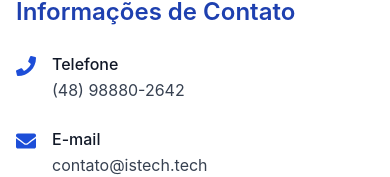
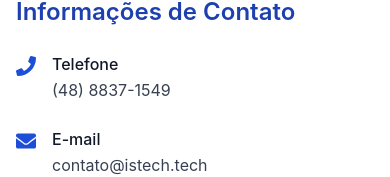
Before and after one commit to ISMendys/istech2, a React (Vite) app: page / in a window 390 px wide. Shown: the part 5340-5517 px from the top of the page. Built offline with nearby package versions, Linux system fonts and the light colour scheme.

Commit message:
Updates contact phone number
Updates the displayed contact phone number to reflect the correct information.

```diff
--- a/src/components/Contact.tsx
+++ b/src/components/Contact.tsx
@@ -235,7 +235,7 @@ const Contact = () => {
                   <FaPhone className="text-blue-700 mt-1 mr-4 text-xl" />
                   <div>
                     <h4 className="font-medium text-gray-900">Telefone</h4>
-                    <p className="text-gray-700">(48) 98880-2642</p>
+                    <p className="text-gray-700">(48) 8837-1549</p>
                   </div>
                 </div>
 
```
